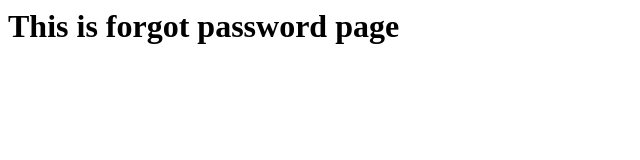
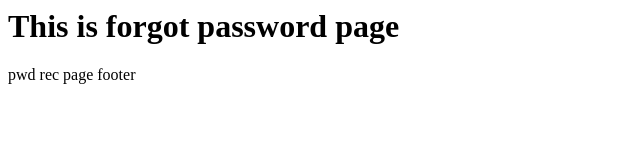
Before and after one commit to Nasneen97/demo-bloodbank-app, a plain HTML site: page forgot-password.html in a window 1280 px wide. Shown: the whole page, without its empty margins (0-640 px from the left). Drawn offline with Linux system fonts and the light colour scheme.

Commit message:
footer added in forgot pwd page

```diff
--- a/forgot-password.html
+++ b/forgot-password.html
@@ -2,5 +2,8 @@
     <head></head>
     <body>
         <h1>This is forgot password page</h1>
+        <footer>
+            pwd rec page footer
+        </footer>
     </body>
 </html>
```
